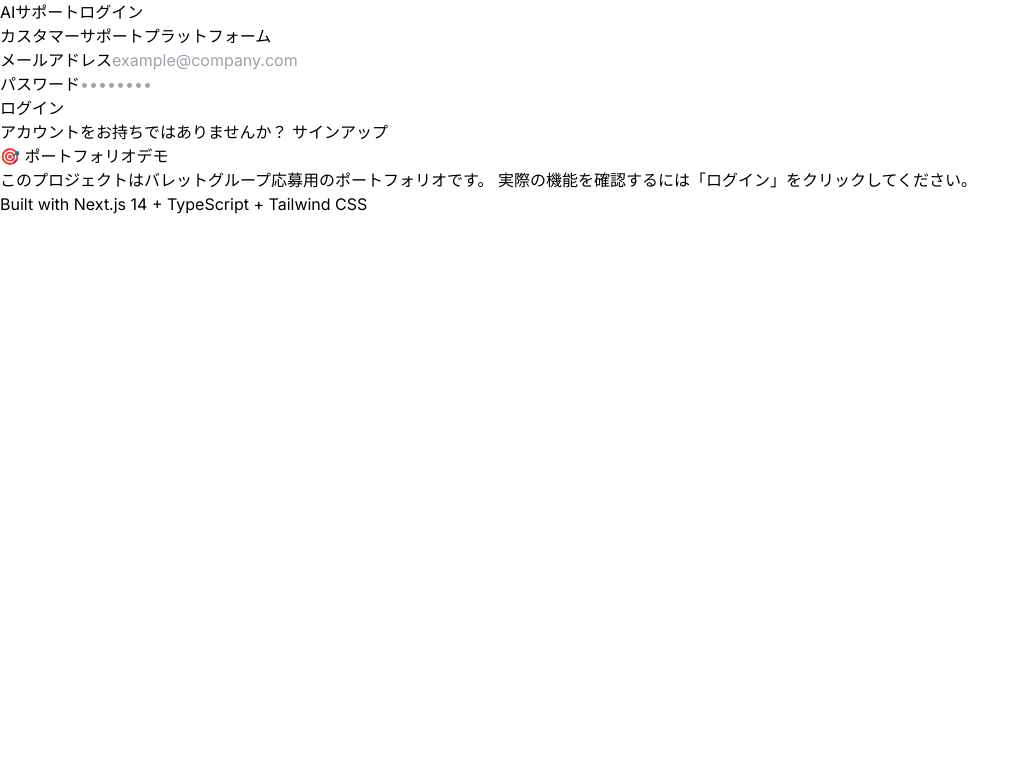
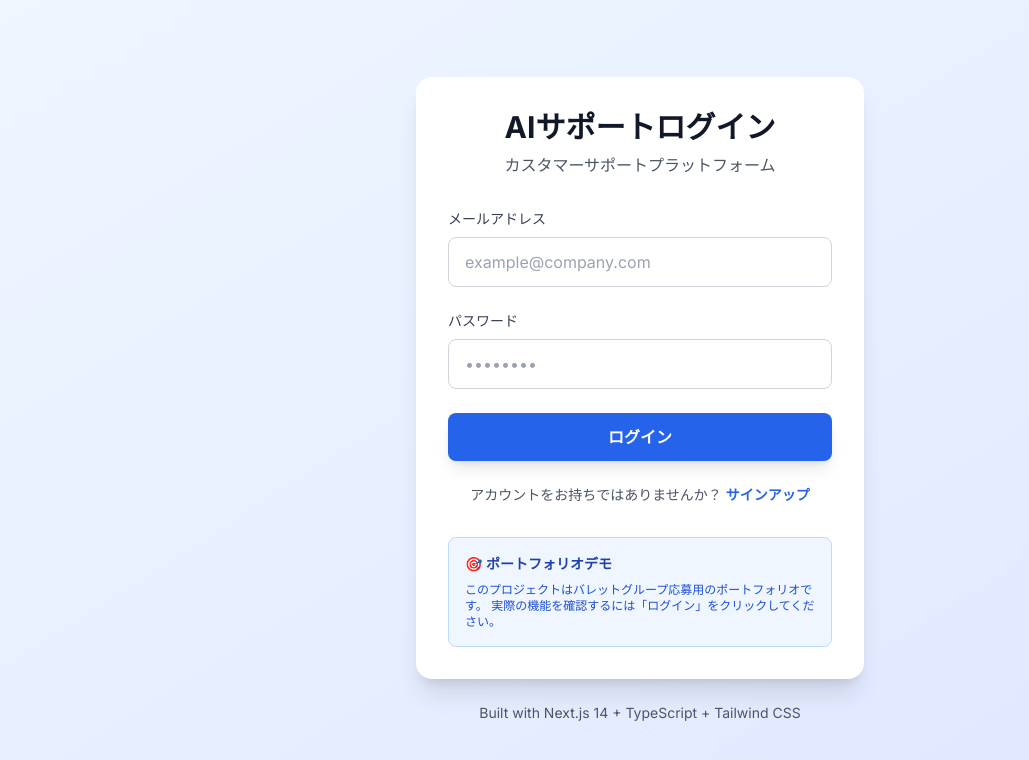
Before and after one commit to jizhaoganye-dev/ai-customer-support-platform, a Next.js app: page / in a window 1280 px wide. Shown: the top 760 px of the page, without its empty margins (0-1029 px from the left). Built offline with nearby package versions, Linux system fonts and the light colour scheme.

Commit message:
Add tailwind.config.ts

```diff
--- /dev/null
+++ b/tailwind.config.ts
@@ -0,0 +1,87 @@
+import type { Config } from 'tailwindcss'
+
+const config: Config = {
+  content: [
+    './pages/**/*.{js,ts,jsx,tsx,mdx}',
+    './components/**/*.{js,ts,jsx,tsx,mdx}',
+    './app/**/*.{js,ts,jsx,tsx,mdx}',
+  ],
+  theme: {
+    extend: {
+      colors: {
+        border: 'hsl(var(--border))',
+        input: 'hsl(var(--input))',
+        ring: 'hsl(var(--ring))',
+        background: 'hsl(var(--background))',
+        foreground: 'hsl(var(--foreground))',
+        primary: {
+          DEFAULT: 'hsl(var(--primary))',
+          foreground: 'hsl(var(--primary-foreground))',
+        },
+        secondary: {
+          DEFAULT: 'hsl(var(--secondary))',
+          foreground: 'hsl(var(--secondary-foreground))',
+        },
+        destructive: {
+          DEFAULT: 'hsl(var(--destructive))',
+          foreground: 'hsl(var(--destructive-foreground))',
+        },
+        muted: {
+          DEFAULT: 'hsl(var(--muted))',
+          foreground: 'hsl(var(--muted-foreground))',
+        },
+        accent: {
+          DEFAULT: 'hsl(var(--accent))',
+          foreground: 'hsl(var(--accent-foreground))',
+        },
+        popover: {
+          DEFAULT: 'hsl(var(--popover))',
+          foreground: 'hsl(var(--popover-foreground))',
+        },
+        card: {
+          DEFAULT: 'hsl(var(--card))',
+          foreground: 'hsl(var(--card-foreground))',
+        },
+        warning: {
+          DEFAULT: 'hsl(var(--warning))',
+          foreground: 'hsl(var(--warning-foreground))',
+        },
+        success: {
+          DEFAULT: 'hsl(var(--success))',
+          foreground: 'hsl(var(--success-foreground))',
+        },
+      },
+      borderRadius: {
+        lg: 'var(--radius)',
+        md: 'calc(var(--radius) - 2px)',
+        sm: 'calc(var(--radius) - 4px)',
+      },
+      keyframes: {
+        'accordion-down': {
+          from: { height: '0' },
+          to: { height: 'var(--radix-accordion-content-height)' },
+        },
+        'accordion-up': {
+          from: { height: 'var(--radix-accordion-content-height)' },
+          to: { height: '0' },
+        },
+        'fade-in': {
+          '0%': { opacity: '0', transform: 'translateY(10px)' },
+          '100%': { opacity: '1', transform: 'translateY(0)' },
+        },
+        'slide-in-right': {
+          '0%': { transform: 'translateX(100%)' },
+          '100%': { transform: 'translateX(0)' },
+        },
+      },
+      animation: {
+        'accordion-down': 'accordion-down 0.2s ease-out',
+        'accordion-up': 'accordion-up 0.2s ease-out',
+        'fade-in': 'fade-in 0.3s ease-out',
+        'slide-in-right': 'slide-in-right 0.3s ease-out',
+      },
+    },
+  },
+  plugins: [require('tailwindcss-animate'), require('@tailwindcss/typography')],
+}
+export default config
```
